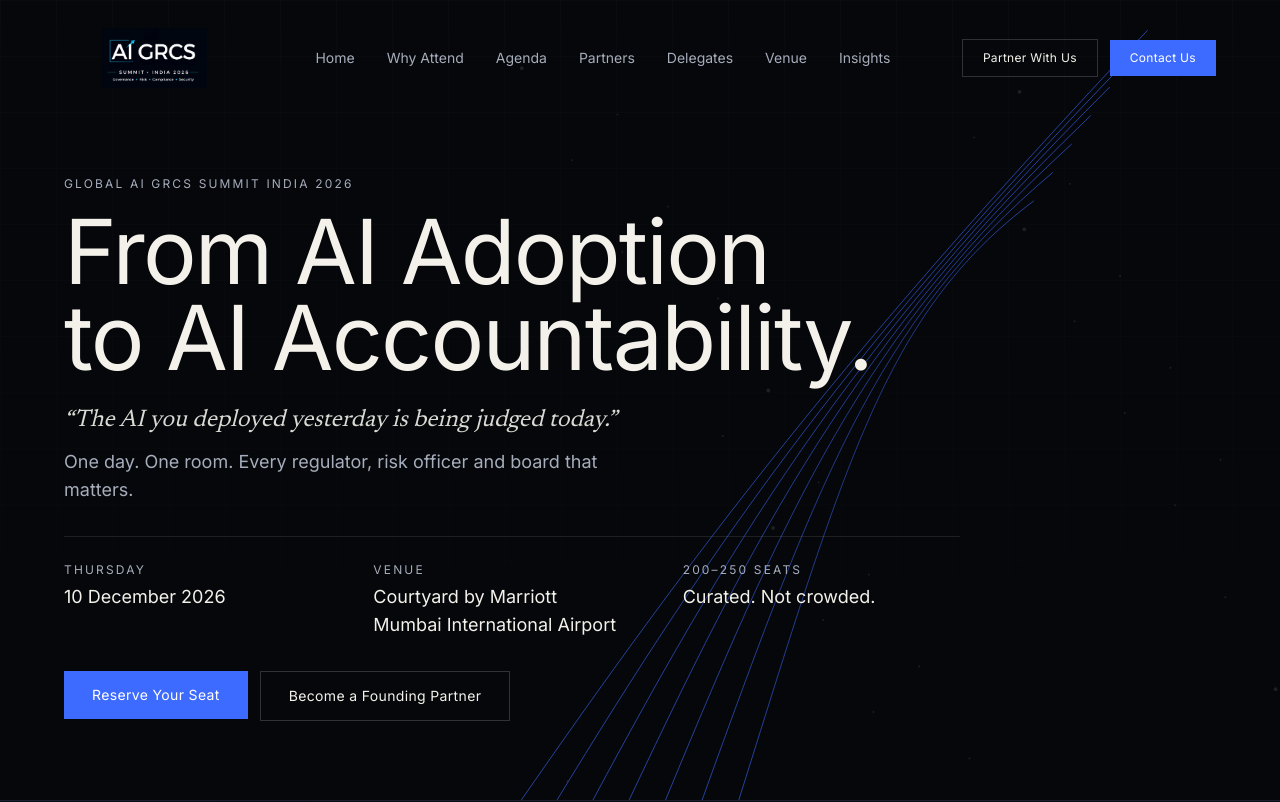
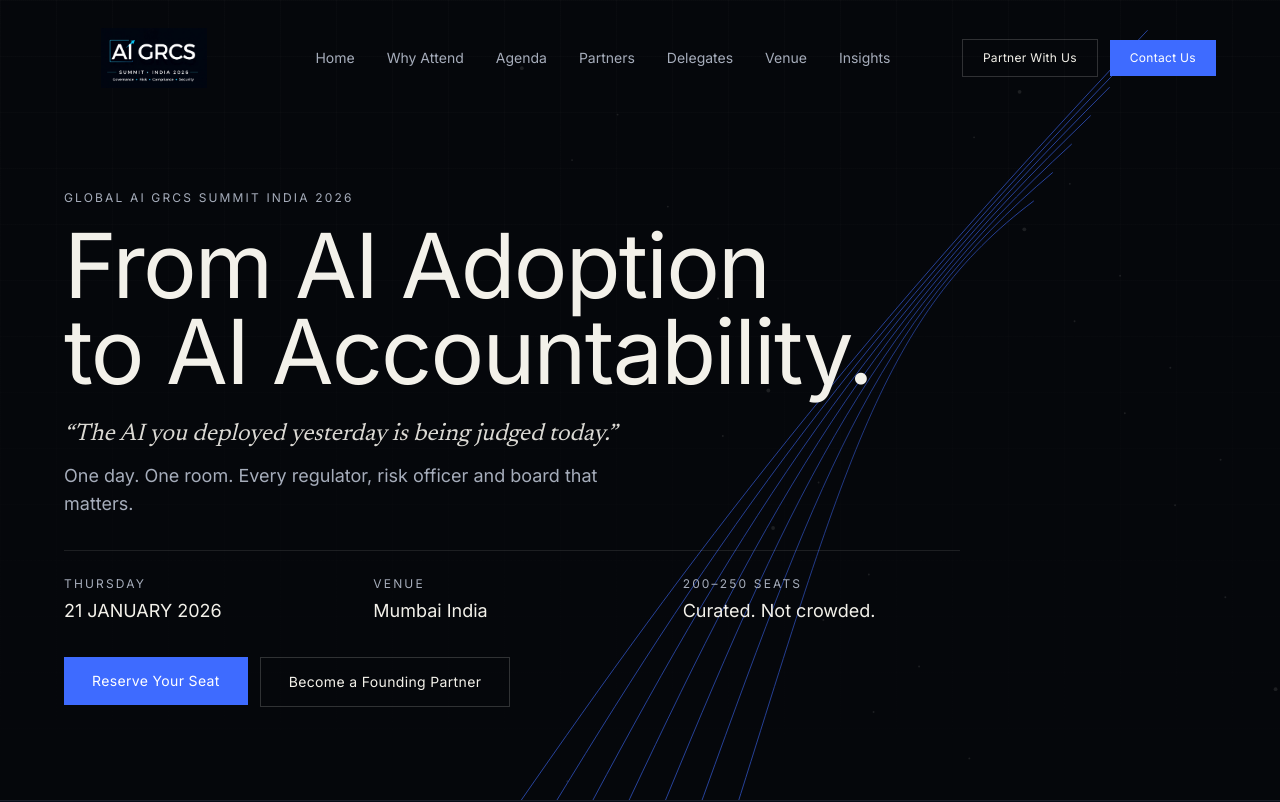
Before and after one commit to vamshichi/Global-AI, a Next.js app: page / in a window 1280 px wide. Shown: the top 802 px of the page. Built offline with nearby package versions, Linux system fonts and the light colour scheme.

Commit message:
updated date location and contact detailes

```diff
--- a/app/api/delegate-registration/route.ts
+++ b/app/api/delegate-registration/route.ts
@@ -147,8 +147,8 @@
               .join("")}
           </table>
           <p style="margin-top:24px;color:#666">
-            Event: 10 December 2026<br/>
-            Venue: Courtyard by Marriott, Mumbai International Airport
+            Event: 21 JANUARY 2026<br/>
+            Venue: Mumbai India
           </p>
         </div>
       `,
@@ -166,9 +166,8 @@
           <strong>Global AI GRCS Summit India 2026</strong>.</p>
           <p>Our team will review your details and contact you regarding
           eligibility and the next steps.</p>
-          <p><strong>Date:</strong> 10 December 2026<br/>
-          <strong>Venue:</strong> Courtyard by Marriott,
-          Mumbai International Airport</p>
+          <p><strong>Date:</strong> 21 JANUARY 2026<br/>
+          <strong>Venue:</strong>Mumbai India</p>
           <p>We look forward to connecting with you.</p>
           <p>Regards,<br/>Global AI GRCS Summit Team</p>
         </div>
--- a/app/api/general-contact/route.ts
+++ b/app/api/general-contact/route.ts
@@ -103,8 +103,8 @@
 ${message.trim()}
 
 Event: Global AI GRCS Summit India 2026
-Date: 10 December 2026
-Venue: Courtyard by Marriott, Mumbai International Airport
+Date: 21 JANUARY 2026
+Venue: Mumbai India
       `.trim(),
       html: `
         <div style="font-family:Arial,sans-serif;color:#222;max-width:650px;margin:auto;line-height:1.6">
@@ -140,8 +140,8 @@
 
           <p style="margin-top:24px;color:#666">
             <strong>Event:</strong> Global AI GRCS Summit India 2026<br/>
-            <strong>Date:</strong> 10 December 2026<br/>
-            <strong>Venue:</strong> Courtyard by Marriott, Mumbai International Airport
+            <strong>Date:</strong> 21 JANUARY 2026<br/>
+            <strong>Venue:</strong> Mumbai India
           </p>
         </div>
       `,
@@ -174,8 +174,8 @@
 
           <div style="background:#f5f7ff;padding:20px;margin:24px 0">
             <p><strong>Event:</strong> Global AI GRCS Summit India 2026</p>
-            <p><strong>Date:</strong> 10 December 2026</p>
-            <p><strong>Venue:</strong> Courtyard by Marriott, Mumbai International Airport</p>
+            <p><strong>Date:</strong> 21 JANUARY 2026</p>
+            <p><strong>Venue:</strong>Mumbai India</p>
           </div>
 
           <p>Regards,<br/>
--- a/app/api/partnership-enquiry/route.ts
+++ b/app/api/partnership-enquiry/route.ts
@@ -163,8 +163,8 @@
 Submitted At: ${submittedAt}
 
 Event: Global AI GRCS Summit India 2026
-Date: 10 December 2026
-Venue: Courtyard by Marriott, Mumbai International Airport
+Date: 21 JANUARY 2026
+Venue: Mumbai India
       `.trim(),
       html: `
         <div style="font-family:Arial,sans-serif;color:#222;max-width:700px;margin:auto">
@@ -199,7 +199,7 @@
           <hr/>
           <p style="color:#666;font-size:12px">
             Global AI GRCS Summit India 2026<br/>
-            10 December 2026 · Courtyard by Marriott, Mumbai International Airport
+            21 JANUARY 2026 · Mumbai India
           </p>
         </div>
       `,
@@ -218,8 +218,8 @@
 Our partnerships team will review your enquiry and contact you to discuss suitable opportunities.
 
 Event: Global AI GRCS Summit India 2026
-Date: 10 December 2026
-Venue: Courtyard by Marriott, Mumbai International Airport
+Date: 21 JANUARY 2026
+Venue: Mumbai India
 
 Regards,
 Summit Partnerships Team
@@ -233,8 +233,8 @@
 
           <div style="background:#f5f7fb;padding:18px;border-radius:8px">
             <b>Event:</b> Global AI GRCS Summit India 2026<br/>
-            <b>Date:</b> 10 December 2026<br/>
-            <b>Venue:</b> Courtyard by Marriott, Mumbai International Airport
+            <b>Date:</b> 21 JANUARY 2026<br/>
+            <b>Venue:</b> Mumbai India
           </div>
 
           <p>Thank you for your interest. We look forward to connecting with you.</p>
--- a/app/api/speaker-nomination/route.ts
+++ b/app/api/speaker-nomination/route.ts
@@ -185,8 +185,8 @@
 
           <p style="margin-top:24px;color:#666">
             <strong>Event:</strong> Global AI GRCS Summit India 2026<br/>
-            <strong>Date:</strong> 10 December 2026<br/>
-            <strong>Venue:</strong> Courtyard by Marriott, Mumbai International Airport
+            <strong>Date:</strong> 21 JANUARY 2026<br/>
+            <strong>Venue:</strong>Mumbai India
           </p>
         </div>
       `,
@@ -211,8 +211,8 @@
 
           <div style="background:#f5f7ff;padding:20px;margin:24px 0">
             <p><strong>Event:</strong> Global AI GRCS Summit India 2026</p>
-            <p><strong>Date:</strong> 10 December 2026</p>
-            <p><strong>Venue:</strong> Courtyard by Marriott, Mumbai International Airport</p>
+            <p><strong>Date:</strong> 21 JANUARY 2026</p>
+            <p><strong>Venue:</strong>Mumbai India</p>
             <p><strong>Proposed Topic:</strong> ${safe(proposedTopic)}</p>
           </div>
 
--- a/components/DelegateRegistration.tsx
+++ b/components/DelegateRegistration.tsx
@@ -235,13 +235,12 @@
               </p>
 
               <p className="mt-2 text-sm text-ink">
-                10 December 2026
+                21 JANUARY 2026
               </p>
 
               <p className="mt-1 text-sm text-ink-dim">
-                Courtyard by Marriott
-                <br />
-                Mumbai International Airport
+
+                Mumbai India
               </p>
             </div>
           </div>
--- a/components/GeneralContact.tsx
+++ b/components/GeneralContact.tsx
@@ -326,13 +326,12 @@
               </p>
 
               <p className="mt-2 text-sm text-ink">
-                10 December 2026
+                21 JANUARY 2026
               </p>
 
               <p className="mt-1 text-sm leading-6 text-ink-dim">
-                Courtyard by Marriott
-                <br />
-                Mumbai International Airport
+
+                Mumbai India
               </p>
             </div>
 
--- a/components/PartnershipEnquiry.tsx
+++ b/components/PartnershipEnquiry.tsx
@@ -310,13 +310,11 @@
               </p>
 
               <p className="mt-2 text-sm text-ink">
-                10 December 2026
+                21 JANUARY 2026
               </p>
 
               <p className="mt-1 text-sm text-ink-dim">
-                Courtyard by Marriott
-                <br />
-                Mumbai International Airport
+                Mumbai India
               </p>
             </div>
 
--- a/components/SpeakerNomination.tsx
+++ b/components/SpeakerNomination.tsx
@@ -206,13 +206,12 @@
               </p>
 
               <p className="mt-2 text-sm text-ink">
-                10 December 2026
+                21 JANUARY 2026
               </p>
 
               <p className="mt-1 text-sm text-ink-dim">
-                Courtyard by Marriott
-                <br />
-                Mumbai International Airport
+
+                Mumbai India
               </p>
             </div>
 
--- a/components/hero.tsx
+++ b/components/hero.tsx
@@ -271,7 +271,7 @@
               <p className="label-tag">Thursday</p>
 
               <p className="mt-1 text-base text-ink md:text-lg">
-                10 December 2026
+                21 JANUARY 2026
               </p>
             </div>
 
@@ -279,9 +279,8 @@
               <p className="label-tag">Venue</p>
 
               <p className="mt-1 text-base leading-snug text-ink md:text-lg">
-                Courtyard by Marriott
-                <br />
-                Mumbai International Airport
+
+                Mumbai India
               </p>
             </div>
 
--- a/components/registration-section.tsx
+++ b/components/registration-section.tsx
@@ -233,58 +233,56 @@
           </div>
 
           {/* CONTACT STRIP */}
+
 <div
   className="
-              mt-20
+    mt-16
     grid
+    grid-cols-1
     gap-6
     border-t
     border-line
-              pt-10
+    pt-8
     sm:grid-cols-2
-              lg:grid-cols-5
+    lg:grid-cols-[1fr_0.8fr_1.8fr]
+    lg:gap-10
   "
 >
-            <div className="flex items-center gap-3 text-ink-dim">
-              <Mail className="h-5 w-5 text-signal" />
+  {/* Email */}
+  <a
+    href="mailto:info@globalbusinesssummits.com"
+    className="group flex min-w-0 items-start gap-3 text-ink-dim transition-colors hover:text-ink"
+  >
+    <Mail className="mt-0.5 h-5 w-5 shrink-0 text-signal" />
 
-              <span className="text-sm">
+    <span className="min-w-0 break-words text-sm leading-6">
       info@globalbusinesssummits.com
     </span>
+  </a>
+
+  {/* Phone */}
+  <a
+    href="tel:+919971645739"
+    className="group flex min-w-0 items-start gap-3 text-ink-dim transition-colors hover:text-ink"
+  >
+    <Phone className="mt-0.5 h-5 w-5 shrink-0 text-signal" />
+
+    <span className="text-sm leading-6">
+      +91 99716 45739
+    </span>
+  </a>
+
+  {/* Address */}
+  <div className="flex min-w-0 items-start gap-3 text-ink-dim">
+    <MapPin className="mt-0.5 h-5 w-5 shrink-0 text-signal" />
+
+    <span className="min-w-0 text-sm leading-6">
+      Balaji Arcade, 3rd Floor, 20th L Cross, 4th Block,
+      Koramangala, Bengaluru - 560095
+    </span>
+  </div>
 </div>
 
-            <div className="flex items-center gap-3 text-ink-dim">
-              <Phone className="h-5 w-5 text-signal" />
-
-              <span className="text-sm">
-                Phone on request
-              </span>
-            </div>
-
-            <div className="flex items-center gap-3 text-ink-dim">
-              <MapPin className="h-5 w-5 text-signal" />
-
-              <span className="text-sm">
-                Mumbai, India
-              </span>
-            </div>
-
-            {/* <div className="flex items-center gap-3 text-ink-dim">
-              <Linkedin className="h-5 w-5 text-signal" />
-
-              <span className="text-sm">
-                LinkedIn
-              </span>
-            </div>
-
-            <div className="flex items-center gap-3 text-ink-dim">
-              <MessageCircle className="h-5 w-5 text-signal" />
-
-              <span className="text-sm">
-                WhatsApp Broadcast Sign-up
-              </span>
-            </div> */}
-          </div>
         </div>
       </section>
 
--- a/components/venue-section.tsx
+++ b/components/venue-section.tsx
@@ -70,7 +70,7 @@
           >
             <Image
               src="/images/venue.webp"
-              alt="Courtyard by Marriott Mumbai International Airport"
+              alt="Mumbai India"
               fill
               priority
               className="
@@ -122,13 +122,13 @@
             <div>
 
               <p className="text-2xl font-medium text-ink">
-                Courtyard by Marriott, Mumbai International Airport
+                Mumbai India
               </p>
 
-              <p className="mt-2 text-ink-dim">
+              {/* <p className="mt-2 text-ink-dim">
                 Andheri East, Mumbai · 6 minutes from Chhatrapati
                 Shivaji International Airport
-              </p>
+              </p> */}
 
               {/* DETAILS */}
               <div
@@ -150,7 +150,7 @@
                   </p>
 
                   <p className="mt-2 text-ink">
-                    Thursday, 10 December 2026
+                    Thursday, 21 JANUARY 2026
                   </p>
 
                   <p className="text-ink-dim">
```
Lines whose indentation alone changed are shown as unchanged.
